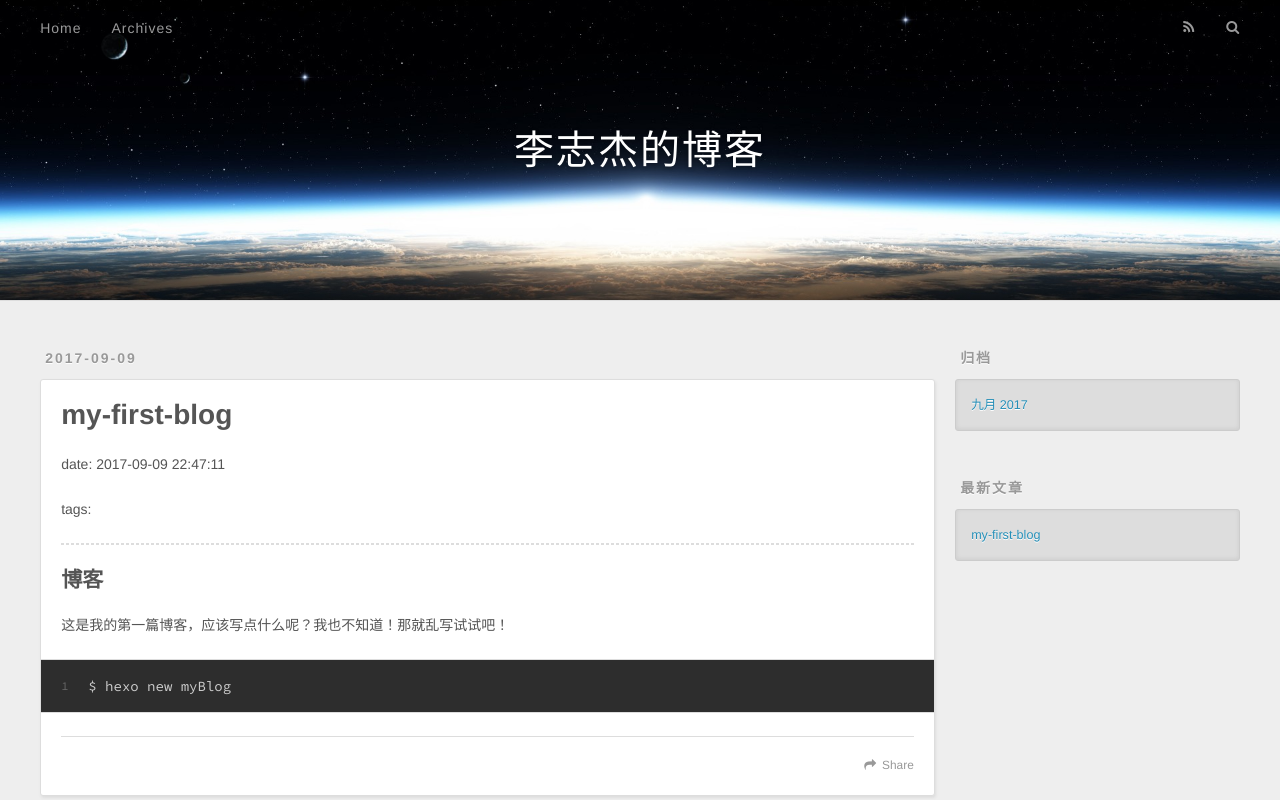
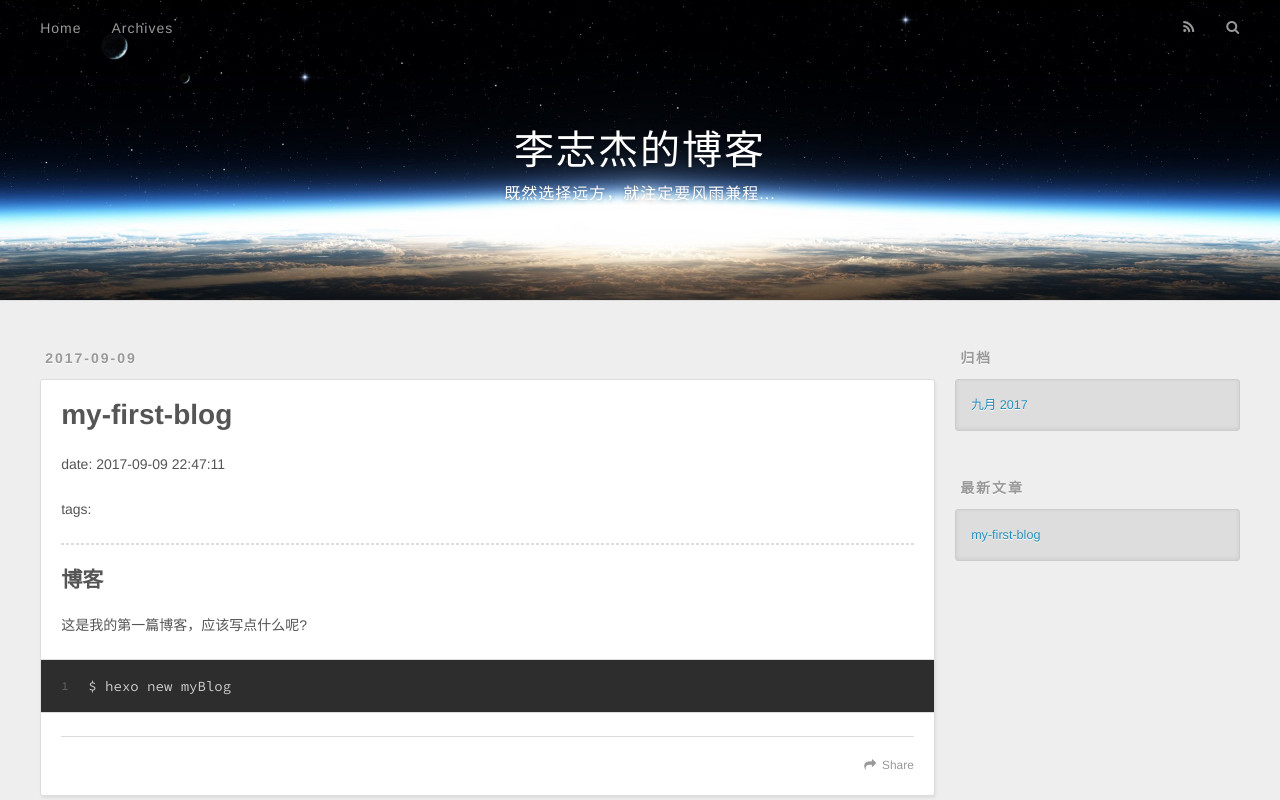
Before and after one commit to LZJwrtj/blog, a plain HTML site: page 2017/09/09/my-first-blog/index.html in a window 1280 px wide. Shown: the top 800 px of the page. Drawn offline with nearby package versions, Linux system fonts and the light colour scheme.

Commit message:
Site updated: 2017-09-10 10:32:58

```diff
--- a/2017/09/09/my-first-blog/index.html
+++ b/2017/09/09/my-first-blog/index.html
@@ -5,17 +5,17 @@
 
   <title>my-first-blog | 李志杰的博客</title>
   <meta name="viewport" content="width=device-width, initial-scale=1, maximum-scale=1">
-  <meta name="description" content="date: 2017-09-09 22:47:11 tags:   博客这是我的第一篇博客，应该写点什么呢？我也不知道！那就乱写试试吧！1$ hexo new myBlog">
+  <meta name="description" content="date: 2017-09-09 22:47:11 tags:   博客这是我的第一篇博客，应该写点什么呢?1$ hexo new myBlog">
 <meta property="og:type" content="article">
 <meta property="og:title" content="my-first-blog">
 <meta property="og:url" content="https://lzjwrtj.github.io/blog/2017/09/09/my-first-blog/index.html">
 <meta property="og:site_name" content="李志杰的博客">
-<meta property="og:description" content="date: 2017-09-09 22:47:11 tags:   博客这是我的第一篇博客，应该写点什么呢？我也不知道！那就乱写试试吧！1$ hexo new myBlog">
+<meta property="og:description" content="date: 2017-09-09 22:47:11 tags:   博客这是我的第一篇博客，应该写点什么呢?1$ hexo new myBlog">
 <meta property="og:locale" content="zh-CN">
-<meta property="og:updated_time" content="2017-09-09T14:57:48.000Z">
+<meta property="og:updated_time" content="2017-09-10T02:32:05.000Z">
 <meta name="twitter:card" content="summary">
 <meta name="twitter:title" content="my-first-blog">
-<meta name="twitter:description" content="date: 2017-09-09 22:47:11 tags:   博客这是我的第一篇博客，应该写点什么呢？我也不知道！那就乱写试试吧！1$ hexo new myBlog">
+<meta name="twitter:description" content="date: 2017-09-09 22:47:11 tags:   博客这是我的第一篇博客，应该写点什么呢?1$ hexo new myBlog">
 
     <link rel="alternate" href="/atom.xml" title="李志杰的博客" type="application/atom+xml">
 
@@ -40,6 +40,10 @@
       <h1 id="logo-wrap">
         <a href="/blog/" id="logo">李志杰的博客</a>
       </h1>
+
+        <h2 id="subtitle-wrap">
+          <a href="/blog/" id="subtitle">既然选择远方，就注定要风雨兼程...</a>
+        </h2>
 
     </div>
     <div id="header-inner" class="inner">
@@ -89,12 +93,12 @@
         <p>date: 2017-09-09 22:47:11</p>
 <p>tags: </p>
 <hr>
-<h2 id="博客"><a href="#博客" class="headerlink" title="博客"></a>博客</h2><p>这是我的第一篇博客，应该写点什么呢？我也不知道！那就乱写试试吧！<br><figure class="highlight bash"><table><tr><td class="gutter"><pre><div class="line">1</div></pre></td><td class="code"><pre><div class="line">$ hexo new myBlog</div></pre></td></tr></table></figure></p>
+<h2 id="博客"><a href="#博客" class="headerlink" title="博客"></a>博客</h2><p>这是我的第一篇博客，应该写点什么呢?<br><figure class="highlight bash"><table><tr><td class="gutter"><pre><div class="line">1</div></pre></td><td class="code"><pre><div class="line">$ hexo new myBlog</div></pre></td></tr></table></figure></p>
 
 
     </div>
     <footer class="article-footer">
-      <a data-url="https://lzjwrtj.github.io/blog/2017/09/09/my-first-blog/" data-id="cj7e4blbu0000w8o6ftbpb49o" class="article-share-link">Share</a>
+      <a data-url="https://lzjwrtj.github.io/blog/2017/09/09/my-first-blog/" data-id="cj7e4k15p0000xto6ktj0dzas" class="article-share-link">Share</a>
 
 
     </footer>
```
Also changed, not shown: archives/2017/09/index.html (+4 -0 lines), archives/2017/index.html (+4 -0 lines), archives/index.html (+4 -0 lines), index.html (+6 -2 lines).
